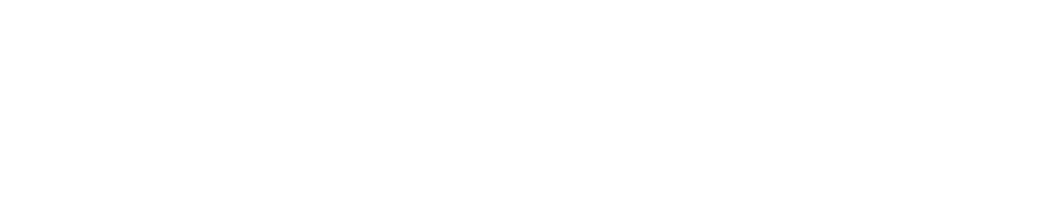
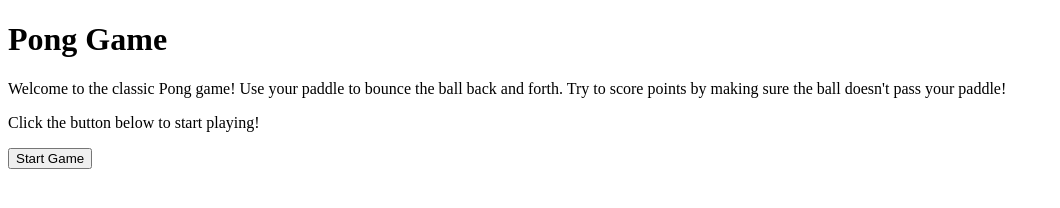
Before and after one commit to h-chowdhury/Pong-Game, a plain HTML site: page index.html in a window 1280 px wide. Shown: the whole page, without its empty margins (0-1060 px from the left). Drawn offline with Linux system fonts and the light colour scheme.

Commit message:
Renamed script.js to game-display.js and style.css to game-display.css

```diff
--- a/index.html
+++ b/index.html
@@ -20,6 +20,23 @@
   </head>
 
   <body>
+    <header>
+      <h1>Pong Game</h1>
+    </header>
+
+    <section id="game-description">
+      <p>
+        Welcome to the classic Pong game! Use your paddle to bounce the ball back and forth.
+        Try to score points by making sure the ball doesn't pass your paddle!
+      </p>
+      <p>
+        Click the button below to start playing!
+      </p>
+
+      <button id="start-game-button">Start Game</button>
+    </section>
+
+
 
   </body>
 
```
Also changed, not shown: game-display.css (renamed from style.css), game-display.js (renamed from script.js).
